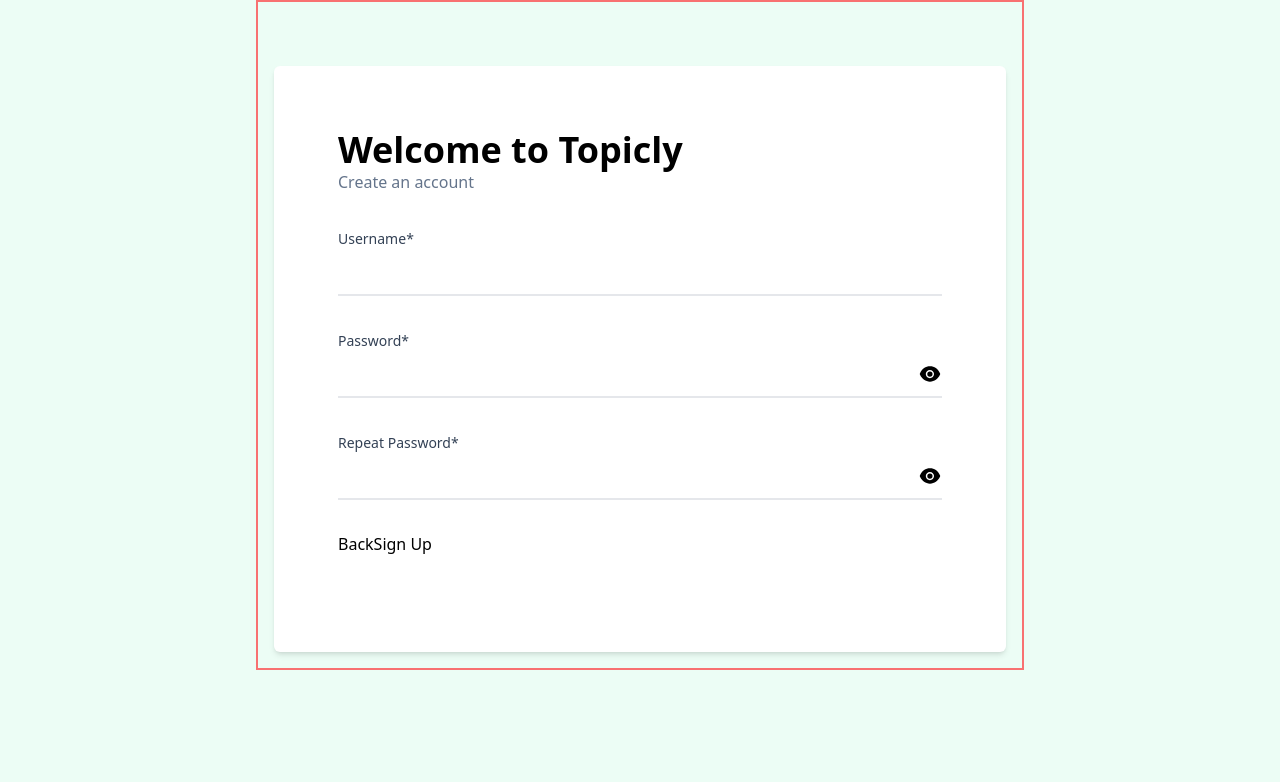
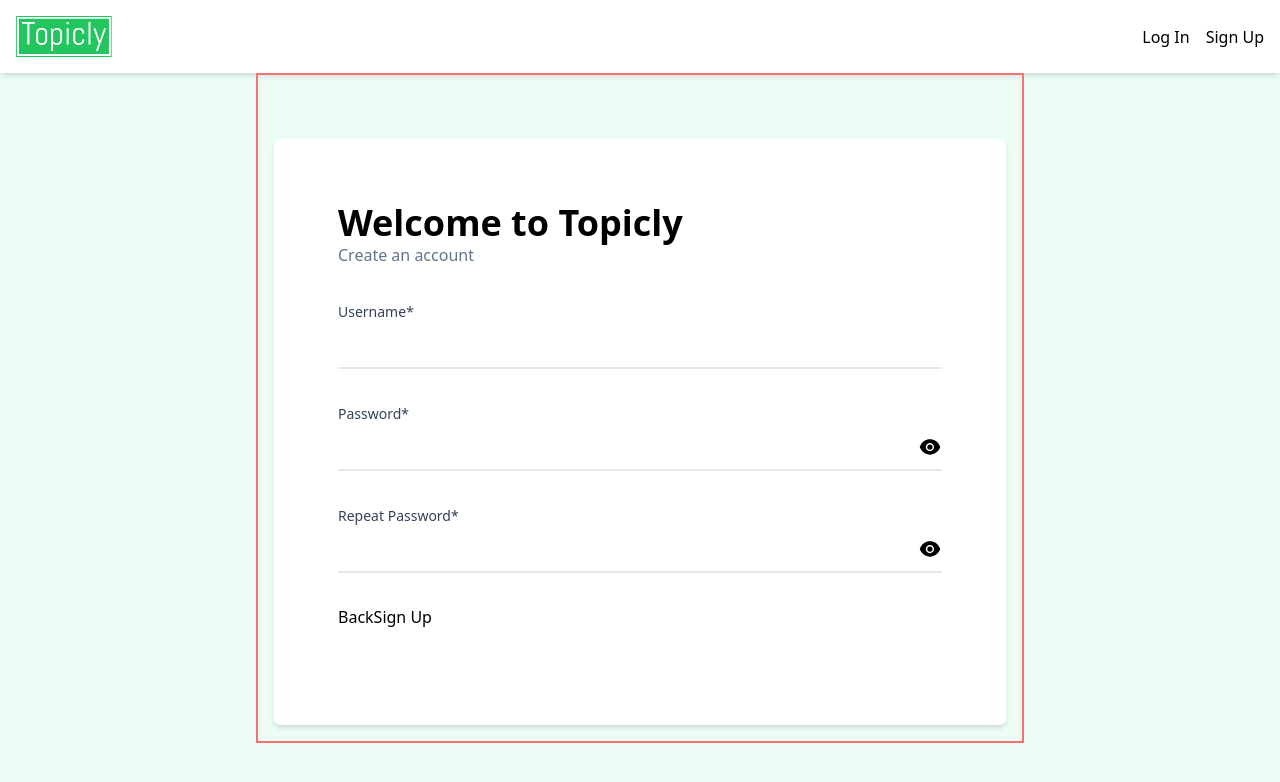
Before and after one commit to Chamara-Wijepala/topicly, a React (Vite) app: page /register in a window 1280 px wide. Shown: the top 782 px of the page. Built offline with nearby package versions, Linux system fonts and the light colour scheme.

Commit message:
Add header

```diff
--- a/src/App.tsx
+++ b/src/App.tsx
@@ -1,5 +1,6 @@
 import { useState, useEffect } from 'react';
 import { Routes, Route } from 'react-router-dom';
+import Header from 'components/header';
 import Home from 'pages/home';
 import PostDetails from 'pages/post-details';
 import Register from 'pages/register';
@@ -16,6 +17,7 @@
 	return (
 		<>
 			<main>
+				<Header currentUser={currentUser} />
 				<div className="max-w-[768px] mx-auto p-4 border-red-400 border-2">
 					<Routes>
 						<Route path="/" element={<Home />} />
--- /dev/null
+++ b/src/components/header/index.tsx
@@ -0,0 +1,62 @@
+import { useState } from 'react';
+import { Link } from 'react-router-dom';
+import { AiOutlineClose } from 'react-icons/ai';
+import { IoLogOutOutline } from 'react-icons/io5';
+import logo from 'assets/icons/logo.svg';
+import { CurrentUserType } from 'types/currentUser.type';
+
+function Header({ currentUser }: { currentUser: CurrentUserType | null }) {
+	const [isPopupOpen, setIsPopupOpen] = useState(false);
+
+	const firstChar = currentUser?.username.charAt(0);
+
+	return (
+		<header className="bg-white shadow-md p-4">
+			<div className="max-w-[120rem] mx-auto flex items-center justify-between relative">
+				<div className="max-w-16 md:max-w-24">
+					<Link to="/">
+						<img src={logo} alt="Website logo" />
+					</Link>
+				</div>
+
+				{currentUser === null ? (
+					<div className="flex items-center gap-4">
+						<Link to={'/login'}>Log In</Link>
+						<Link to={'/register'}>Sign Up</Link>
+					</div>
+				) : (
+					<>
+						<button onClick={() => setIsPopupOpen(!isPopupOpen)}>
+							<div className="text-2xl bg-emerald-400 p-4 rounded-full aspect-square leading-4">
+								{firstChar}
+							</div>
+						</button>
+
+						{isPopupOpen && (
+							<div className="bg-white shadow-md p-4 min-w-40 max-w-64 top-20 absolute right-0 rounded-md flex flex-col items-center grow">
+								<div className="min-w-full flex">
+									<button
+										onClick={() => setIsPopupOpen(false)}
+										className="ml-auto"
+									>
+										<AiOutlineClose />
+									</button>
+								</div>
+								<div className="text-2xl bg-emerald-400 p-4 rounded-full aspect-square leading-4 max-w-12">
+									{firstChar}
+								</div>
+								<p className="mb-4 break-all">{currentUser.username}</p>
+								<button className="flex items-center gap-1">
+									<span>Log Out</span>
+									<IoLogOutOutline />
+								</button>
+							</div>
+						)}
+					</>
+				)}
+			</div>
+		</header>
+	);
+}
+
+export default Header;
```
Also changed, not shown: src/assets/icons/logo.svg (added), 1 other file (tests, documents, lock files or other folders).
